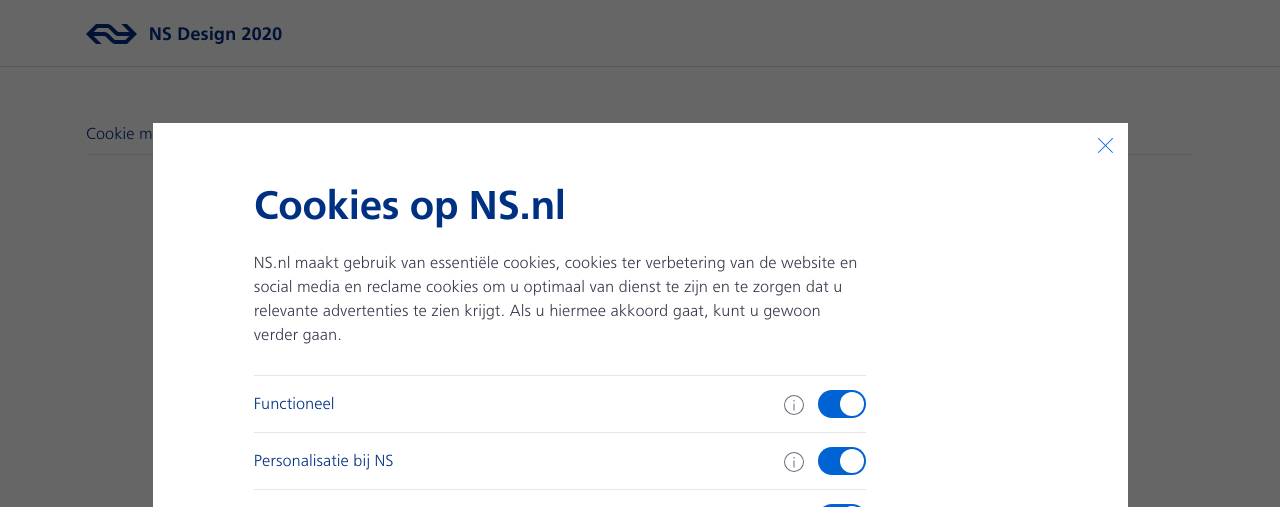
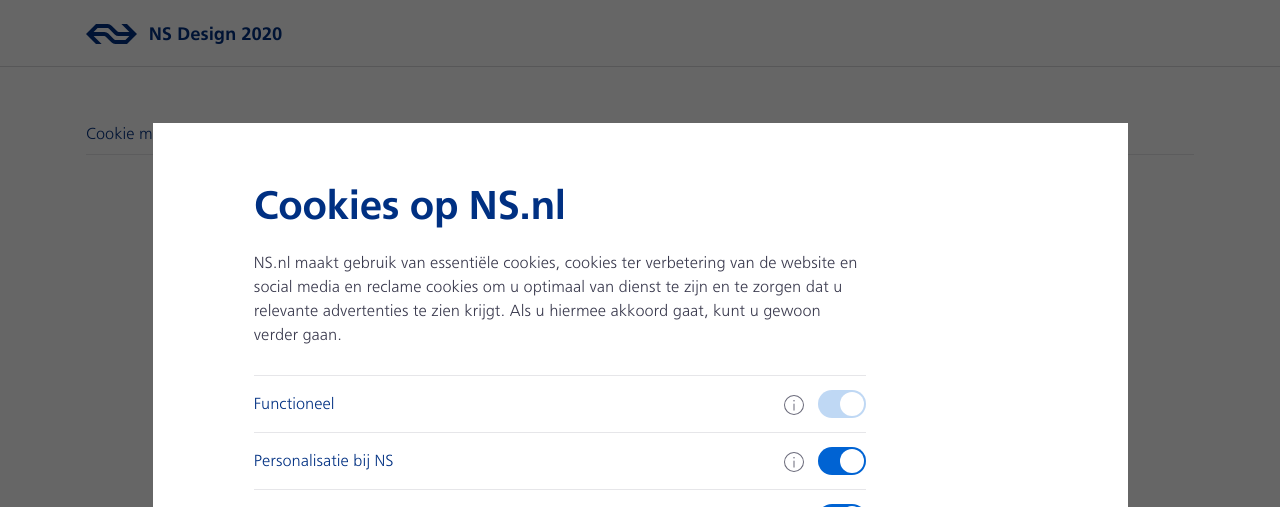
Before and after one commit to tdenheld/ns-design, a Jekyll site: the page built from _posts/2019-01-03-cookie-melding.html, in a window 1280 px wide. Shown: the top 507 px of the page. Built offline with Jekyll 4.4.1, drawn with Linux system fonts in a browser that asks for light colours.

Commit message:
update overlay__close and switch disabled

```diff
--- a/_data/cookies.yml
+++ b/_data/cookies.yml
@@ -4,6 +4,7 @@
 settings:
   - title: Functioneel
     details: De websites van NS Groep N.V. maken gebruik van cookies en daarmee vergelijkbare technieken. NS gebruikt functionele en analytische cookies om u een optimale gebruikerservaring te bieden op haar websites. Daarnaast plaatsen NS en derde partijen tracking cookies. Deze cookies kunnen informatie over u verzamelen en uw internet-, aankoop- en leesgedrag (van nieuwsbrieven) binnen (en mogelijk ook buiten) onze websites volgen. Met deze informatie kunnen advertenties, content en commerciële e-mailcommunicatie aan uw interesses en profiel worden aangepast. Klik op "Akkoord" of "Niet akkoord" om de tracking cookies te accepteren of te weigeren. U kunt uw gegeven toestemming altijd weer intrekken.
+    disabled: true
   - title: Personalisatie bij NS
     details: De websites van NS Groep N.V. maken gebruik van cookies en daarmee vergelijkbare technieken. NS gebruikt functionele en analytische cookies om u een optimale gebruikerservaring te bieden op haar websites. Daarnaast plaatsen NS en derde partijen tracking cookies. Deze cookies kunnen informatie over u verzamelen en uw internet-, aankoop- en leesgedrag (van nieuwsbrieven) binnen (en mogelijk ook buiten) onze websites volgen. Met deze informatie kunnen advertenties, content en commerciële e-mailcommunicatie aan uw interesses en profiel worden aangepast. Klik op "Akkoord" of "Niet akkoord" om de tracking cookies te accepteren of te weigeren. U kunt uw gegeven toestemming altijd weer intrekken.
   - title: Personalisatie via derden
--- a/_posts/2019-01-03-cookie-melding.html
+++ b/_posts/2019-01-03-cookie-melding.html
@@ -16,8 +16,8 @@
         <div class="overlay__contentPositioner">
             <div class="overlay__sticky-bottom visible-xs">
                 <div class="bg-white pt-3 ph-3">
-                    <button class="button overlay__close w-100">Akkoord</button>
-                    <button class="button button--tertiary">Niet akkoord</button>
+                    <button class="button w-100 overlay__close">Akkoord</button>
+                    <button class="button button--tertiary overlay__close">Niet akkoord</button>
                 </div>
             </div>
             <div class="overlay__content overlay__content--cookie">
@@ -38,9 +38,12 @@
                                         </p>
                                         <div class="tooltip js-tooltip">
                                             {% include icons/info--small.svg %}
+                                            <div class="tooltip__arrow js-tooltip-arrow"></div>
                                         </div>
                                         <div class="selector__toggle">
-                                            <div class="switch js-toggle is-active"></div>
+                                            <div
+                                                class="switch js-toggle is-active {% if entry.disabled %}is-disabled{% endif %}">
+                                            </div>
                                         </div>
                                     </div>
                                     <div class="is-hidden">
@@ -54,19 +57,24 @@
                         </div>
                         <div class="grid__unit s-4-4 m-10-12 m-push-left-1-12 xl-push-left-1-12 hidden-xs">
                             <div class="bg-white pt-2 bo-t txt-r">
-                                <button class="button button--tertiary mr-2">Niet akkoord</button>
+                                <button class="button button--tertiary mr-2 overlay__close">Niet akkoord</button>
                                 <button class="button overlay__close">Akkoord</button>
                             </div>
                         </div>
                     </div>
                 </div>
             </div>
-            <a href="#" class="closeButton overlay__close">
-                <span class="icon">
-                    <span class="alt">Sluiten</span>
-                </span>
-            </a>
         </div>
     </div>
     <div class="darkener"></div>
 </div>
+
+<script>
+    document.addEventListener('DOMContentLoaded', () => {
+        Array.from(document.querySelectorAll('.overlay__close')).map((el) => {
+            el.addEventListener('click', e => {
+                document.querySelector('.overlay').remove();
+            });
+        });
+    });
+</script>
--- a/_sass/components.switch.scss
+++ b/_sass/components.switch.scss
@@ -31,4 +31,12 @@
             transform: translateX(20px);
         }
     }
+
+    &.is-disabled {
+        background-color: rgba($ns-light-blue, 0.25);
+
+        &:before {
+            transform: translateX(20px);
+        }
+    }
 }
--- a/_sass/components.tooltip.scss
+++ b/_sass/components.tooltip.scss
@@ -14,21 +14,20 @@
         }
     }
 
-    &:after {
-        content: '';
-        position: absolute;
-        bottom: -10px;
-        left: 4px;
-        border-left: 6px solid transparent;
-        border-right: 6px solid transparent;
-        border-bottom: 8px solid $ns-grey-8;
-        opacity: 0;
-        transition: $fade-link;
-    }
-
-    &.is-active:after {
+    &.is-active .tooltip__arrow {
         opacity: 1;
     }
+}
+
+.tooltip__arrow {
+    position: absolute;
+    bottom: -10px;
+    left: 4px;
+    border-left: 6px solid transparent;
+    border-right: 6px solid transparent;
+    border-bottom: 8px solid $ns-grey-8;
+    opacity: 0;
+    transition: opacity 200ms $ease;
 }
 
 .tooltip__content {
--- a/assets/js/generic.js
+++ b/assets/js/generic.js
@@ -106,6 +106,8 @@
     ß(obj).map((el) => el.onclick = () => {
         slideToggle(el.parentElement.nextElementSibling, 200);
         el.classList.toggle('is-active');
+        const offset = -el.parentElement.offsetHeight / 2 + 4 + 'px';
+        el.querySelector('.js-tooltip-arrow').style.bottom = offset;
     });
 }
 
```
Also changed, not shown: 3 other files.
